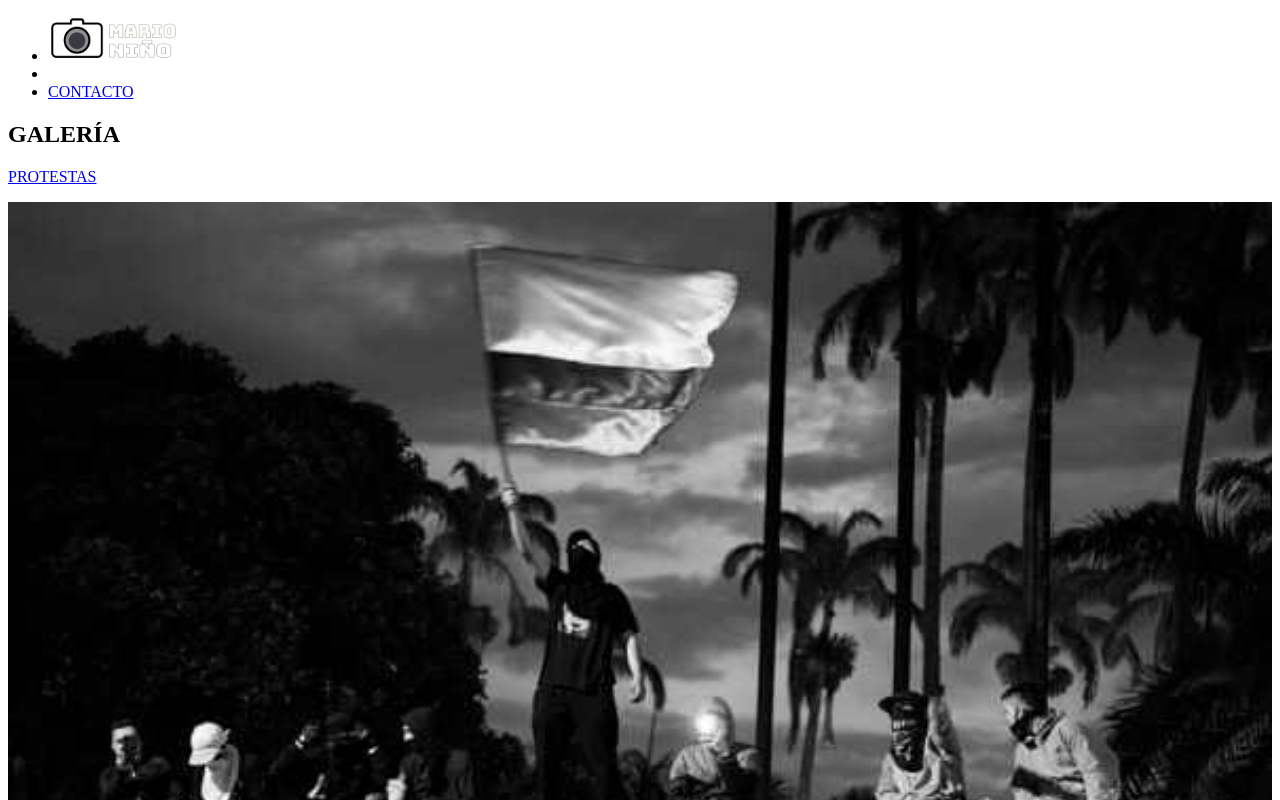
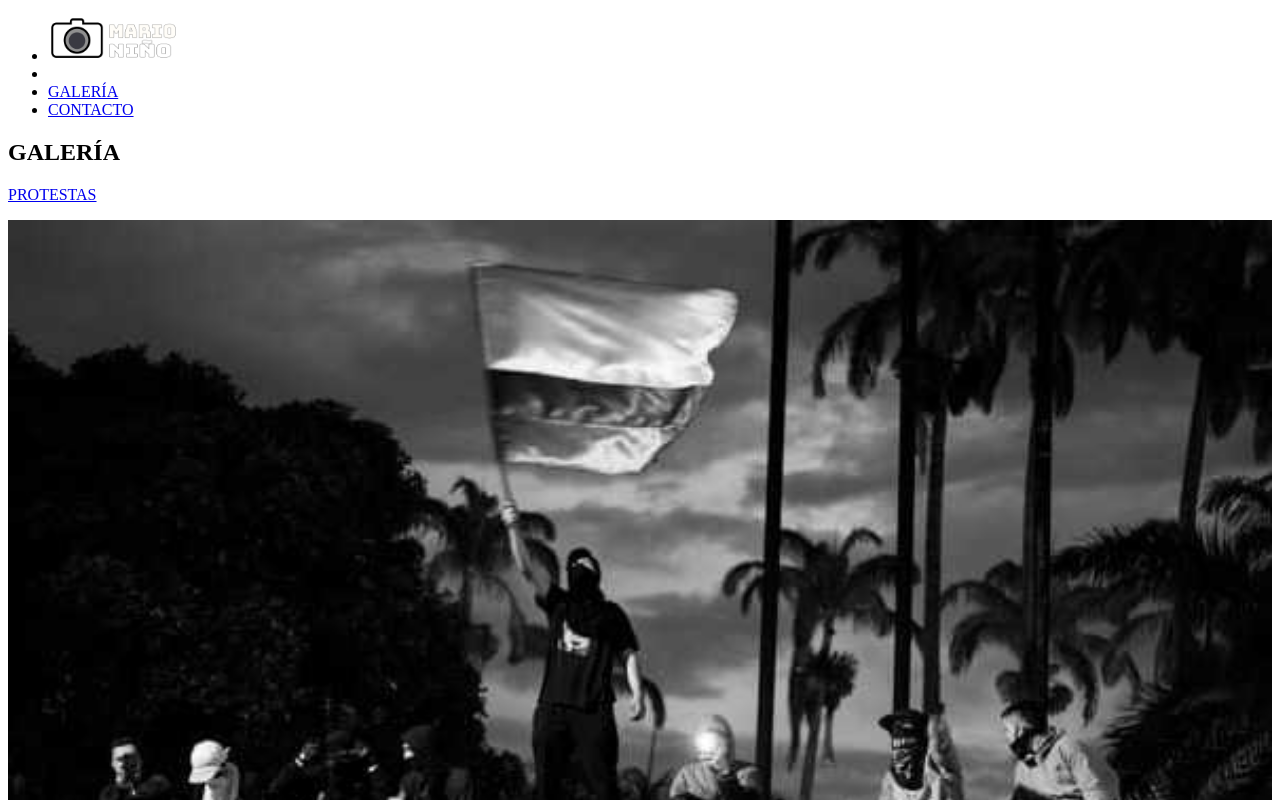
Before and after one commit to kking935/nextjs-simple-art-site, a Next.js app: page /galeria in a window 1280 px wide. Shown: the top 800 px of the page. Built offline with nearby package versions, Linux system fonts and the light colour scheme.

Commit message:
added galeria tab and scroll to contact form

```diff
--- a/components/Header.tsx
+++ b/components/Header.tsx
@@ -4,9 +4,9 @@ import Image from 'next/image'
 
 const Header: FC = () => {
     return (
-        <header className='w-screen shadow-md bg-gray-600'>
+        <header className='w-screen shadow-md bg-gray-800'>
             <nav>
-                <ul className='mx-auto flex justify-start items-center max-w-7xl py-6 px-5 font-mono'>
+                <ul className='mx-auto flex justify-start items-center max-w-7xl py-6 px-5'>
                     <li>
                         <Link href='/'>
                             <a>
@@ -16,8 +16,15 @@ const Header: FC = () => {
                     </li>
                     <li className='flex-grow' />
                     <li>
-                        <Link href='/contacto'>
-                            <a className='bg-blue-500 font-bold text-white p-3 rounded-xl shadow-md'>
+                        <Link href='/galeria'>
+                            <a className='hidden sm:block p-3 font-bold text-white transition duration-500 hover:text-red-500  mr-24'>
+                                GALERÍA
+                            </a>
+                        </Link>
+                    </li>
+                    <li>
+                        <Link href='/#contact'>
+                            <a className='bg-blue-500 font-bold text-white transition duration-500 hover:text-yellow-300 p-3 rounded-xl shadow-md'>
                                 CONTACTO
                             </a>
                         </Link>
```
